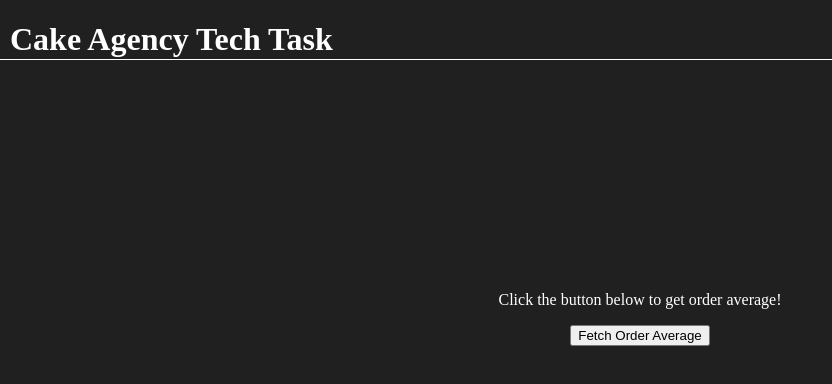
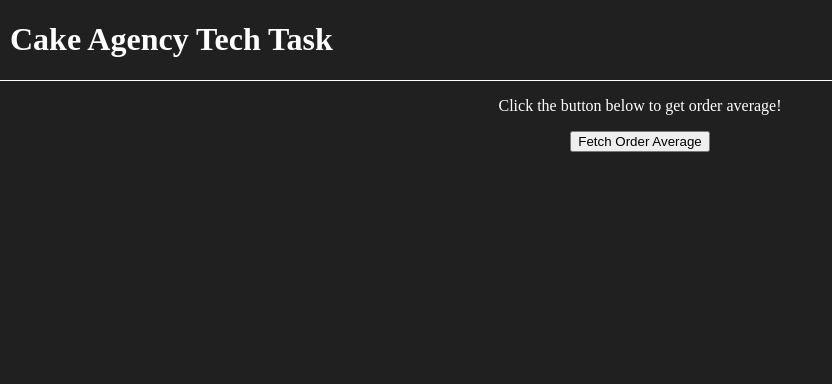
Before and after one commit to JosephineLucy/cake-agency-tech-task, a React (Vite) app: page / in a window 1280 px wide. Shown: the top 384 px of the page, without its empty margins (0-832 px from the left). Built offline with nearby package versions, Linux system fonts and the light colour scheme.

Commit message:
changes to styles

```diff
--- a/src/components/average-calculator/styles.scss
+++ b/src/components/average-calculator/styles.scss
@@ -3,7 +3,7 @@
   flex-direction: column;
   align-items: center;
   justify-content: center;
-  height: 500px;
+  height: 80%;
   box-sizing: border-box;
 
   &__button {
--- a/src/components/header/styles.scss
+++ b/src/components/header/styles.scss
@@ -1,7 +1,7 @@
 .app-header {
   display: flex;
   border-bottom: 1px white solid;
-  height: 60px;
+  height: 20%;
   box-sizing: border-box;
 
   &__title {
```
